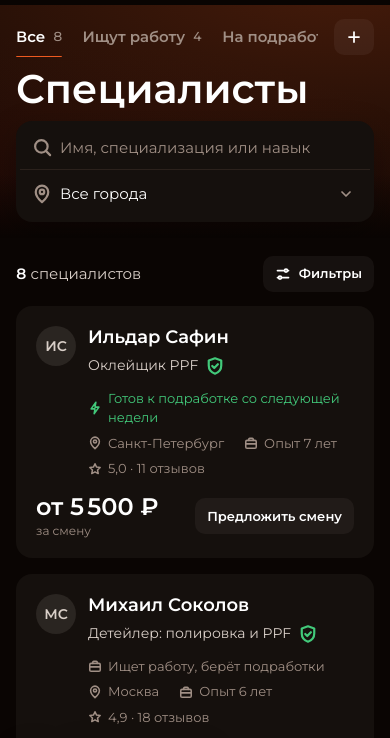
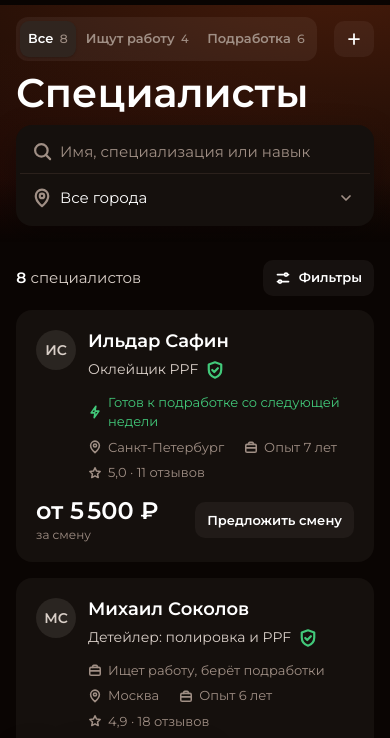
Before and after one commit to shmemka/sous, a plain HTML site: page docs/specialists/index.html in a window 390 px wide. Shown: the part 51-789 px from the top of the page. Drawn offline with Linux system fonts and the light colour scheme; a web font is replaced by a local one.

Commit message:
Переключатели разделов в шапке страниц: segmented control
Co-Authored-By: Claude Opus 5.5 <noreply@anthropic.com>
Claude-Session: https://claude.ai/code/session_017eY6eSHrzfw466jJnc2GUi

```diff
--- a/docs/shared/sous.css
+++ b/docs/shared/sous.css
@@ -15,7 +15,7 @@
   --text:#fff;--text-2:#d9cfc8;--text-3:#a08f85;
   --ok:#42c97a;--danger:#ff6961;
   --top-bg:rgba(10,5,3,.94);--backdrop:rgba(0,0,0,.66);
-  --fill:rgba(255,236,224,.05);--fill-2:rgba(255,236,224,.09);--ring:0 0 0 2px rgba(238,90,32,.55);
+  --fill:rgba(255,236,224,.05);--fill-2:rgba(255,236,224,.09);--seg:rgba(255,236,224,.06);--seg-on:#30251f;--ring:0 0 0 2px rgba(238,90,32,.55);
   --glow-a:rgba(238,90,32,.26);--glow-b:rgba(222,29,29,.10);
   --shadow:0 12px 32px rgba(0,0,0,.28);
   --ease:cubic-bezier(.2,0,0,1);
@@ -29,7 +29,7 @@
   --text:#140d09;--text-2:#3c2d24;--text-3:#7a665a;
   --ok:#1f9d55;--danger:#d63a32;
   --top-bg:rgba(250,247,244,.94);--backdrop:rgba(33,20,12,.4);
-  --fill:rgba(70,40,20,.05);--fill-2:rgba(70,40,20,.09);--ring:0 0 0 2px rgba(226,83,27,.45);
+  --fill:rgba(70,40,20,.05);--fill-2:rgba(70,40,20,.09);--seg:rgba(70,40,20,.07);--seg-on:#fff;--ring:0 0 0 2px rgba(226,83,27,.45);
   --glow-a:rgba(255,152,36,.16);--glow-b:rgba(238,90,32,.06);
   --shadow:0 12px 32px rgba(71,46,30,.12);
   color-scheme:light;
@@ -135,12 +135,11 @@ ul{margin:0;padding:0;list-style:none}
 .head-in>*{min-width:0}
 .l-short{display:none}
 .head-row{display:flex;align-items:center;justify-content:space-between;gap:16px}
-.tabs{display:inline-flex;gap:24px}
-.tab{white-space:nowrap}
-.tab{position:relative;display:flex;align-items:center;gap:8px;height:40px;color:var(--text-3);font-size:15px;font-weight:600;transition:color .16s var(--ease)}
+/* Переключатель разделов страницы: segmented control, активный сегмент приподнят заливкой */
+.tabs{display:inline-flex;gap:2px;padding:4px;border-radius:12px;background:var(--seg)}
+.tab{display:flex;align-items:center;gap:8px;height:36px;padding:0 14px;border-radius:9px;white-space:nowrap;color:var(--text-3);font-size:14px;font-weight:600;transition:color .16s var(--ease),background-color .16s var(--ease)}
 .tab:hover{color:var(--text)}
-.tab[aria-selected="true"]{color:var(--text)}
-.tab[aria-selected="true"]::after{content:"";position:absolute;left:0;right:0;bottom:-1px;height:2px;background:var(--primary);border-radius:2px}
+.tab[aria-selected="true"]{background:var(--seg-on);color:var(--text);box-shadow:0 1px 2px rgba(0,0,0,.18)}
 .tab small{font-size:13px;font-weight:500;color:var(--text-3)}
 .head h1{font:700 52px/1 var(--font-display);letter-spacing:0}
 .lead{max-width:620px;color:var(--text-2);font-size:15px}
@@ -469,7 +468,8 @@ a.pp-row:hover{background:var(--fill)}
   .m-foot .btn{flex:1}
   .grid2{grid-template-columns:1fr}
   /* вкладки и действие в одну строку: вкладки прокручиваются, у действия остаётся иконка (подпись в aria-label) */
-  .head-row .tabs{min-width:0;gap:20px;overflow-x:auto;scrollbar-width:none}
+  .head-row .tabs{min-width:0;overflow-x:auto;scrollbar-width:none}
+  .tab{gap:6px;padding:0 8px;font-size:13px}.tab small{font-size:12px}
   .head-row .tabs::-webkit-scrollbar{display:none}
   .head-row:has(.tabs) .btn{flex:none;width:40px;padding:0;justify-content:center}
   .head-row:has(.tabs) .btn .l-short,.head-row:has(.tabs) .btn .l-full{display:none}
--- a/docs/specialists/index.html
+++ b/docs/specialists/index.html
@@ -8,7 +8,7 @@
 <link rel="preconnect" href="https://fonts.googleapis.com">
 <link rel="preconnect" href="https://fonts.gstatic.com" crossorigin>
 <link href="https://fonts.googleapis.com/css2?family=Alumni+Sans:wght@600;700&family=Montserrat:wght@400;500;600&display=swap" rel="stylesheet">
-<link rel="stylesheet" href="../shared/sous.css?v=202611250044">
+<link rel="stylesheet" href="../shared/sous.css?v=202611250045">
 <style>
 .meta .on{color:var(--ok)}
 .action-card .status-line{font-size:13px}
@@ -23,8 +23,8 @@
 <div id="toast-root" class="toasts" aria-live="polite"></div>
 <div id="proto-root"></div>
 
-<script src="../shared/pages.js?v=202611250044"></script>
-<script src="../shared/sous.js?v=202611250044"></script>
+<script src="../shared/pages.js?v=202611250045"></script>
+<script src="../shared/sous.js?v=202611250045"></script>
 <script>
 /* =========================================================
    Специалисты: данные
@@ -129,7 +129,7 @@ const ACTION_LABEL = { invite: "Пригласить", offer: "Предложи
 /* =========================================================
    Каталог
    ========================================================= */
-const TABS = [["all", "Все", "#/"], ["job", "Ищут работу", "#/looking"], ["gig", "На подработку", "#/gigs"]];
+const TABS = [["all", "Все", "#/"], ["job", "Ищут работу", "#/looking"], ["gig", "Подработка", "#/gigs"]];
 const inTab = (s, tab = state.tab) => tab === "all" || s.status.includes(tab);
 const visibleAll = () => SPECIALISTS.filter((s) => s.id !== ME || state.visible || state.role === "worker");
 
```
Also changed, not shown: docs/gigs/index.html (+3 -3 lines), docs/vacancies/index.html (+3 -3 lines), 2 other files.
